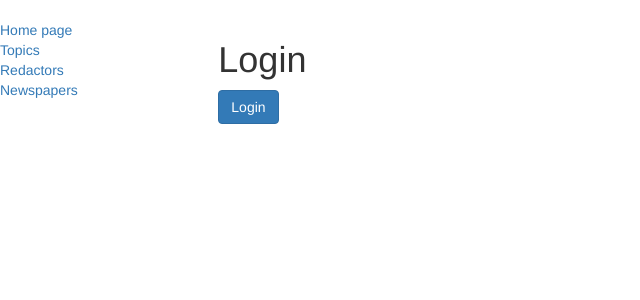
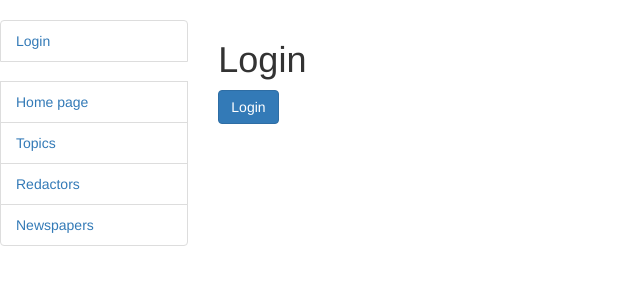
Before and after one commit to tpavliohlo/media-agency, a Django app: page /accounts/login/ in a window 1280 px wide. Shown: the top 300 px of the page, without its empty margins (0-640 px from the left). Run offline with Django 5.2, Linux system fonts and the light colour scheme; some libraries are stand-ins or nearby versions.

Commit message:
fix nav tab and add login-logout link

```diff
--- a/catalog/views.py
+++ b/catalog/views.py
@@ -1,3 +1,5 @@
+from django.contrib.auth.decorators import login_required
+from django.contrib.auth.mixins import LoginRequiredMixin
 from django.shortcuts import render
 from django.views import generic
 
@@ -5,6 +7,7 @@ from catalog.models import Redactor, Topic, Newspaper
 
 
 # Create your views here.
+@login_required
 def index(request):
     """View function for home page."""
 
@@ -24,7 +27,7 @@ def index(request):
     return render(request, "catalog/index.html", context=context)
 
 
-class TopicListView(generic.ListView):
+class TopicListView(LoginRequiredMixin, generic.ListView):
     model = Topic
     queryset = Topic.objects.all().order_by('name')
     paginate_by = 5
--- a/templates/includes/sidebar.html
+++ b/templates/includes/sidebar.html
@@ -1,14 +1,23 @@
-<ul class="sidebar-nav">
-  <li>
+<ul class="sidebar-nav" list-group>
+  {% if user.is_authenticated %}
+    <li class="list-group-iten">User: <a href="{{ user.get_absolute_url }}">{{ user.get_username }}</a></li>
+    <li class="list-group-item"><a href="{% url 'logout' %}?next={{ request.path }}">Logout</a></li>
+  {% else %}
+  <li class="list-group-item"><a href="{% url 'login' %}?next={{ request.path }}">Login</a></li>
+  {% endif %}
+
+  <br>
+
+  <li class="list-group-item">
     <a href="{% url 'catalog:index' %}">Home page</a>
   </li>
-  <li>
+  <li class="list-group-item">
     <a href="{% url 'catalog:topic-list' %}">Topics</a>
   </li>
-  <li>
+  <li class="list-group-item">
     <a href="{% url 'catalog:redactor-list' %}">Redactors</a>
   </li>
-  <li>
+  <li class="list-group-item">
     <a href="{% url 'catalog:newspaper-list' %}">Newspapers</a>
   </li>
 </ul>
--- a/templates/registration/login.html
+++ b/templates/registration/login.html
@@ -7,11 +7,11 @@
 
 {% block content %}
 
-{% if form.errors %}
+<h1>Login</h1>
+
+  {% if form.errors %}
   <p>Your username and password didn't match. Please try again.</p>
 {% endif %}
-
-<h1>Login</h1>
 
 {% if next %}
   <p>Please log in to see this page.</p>
```
